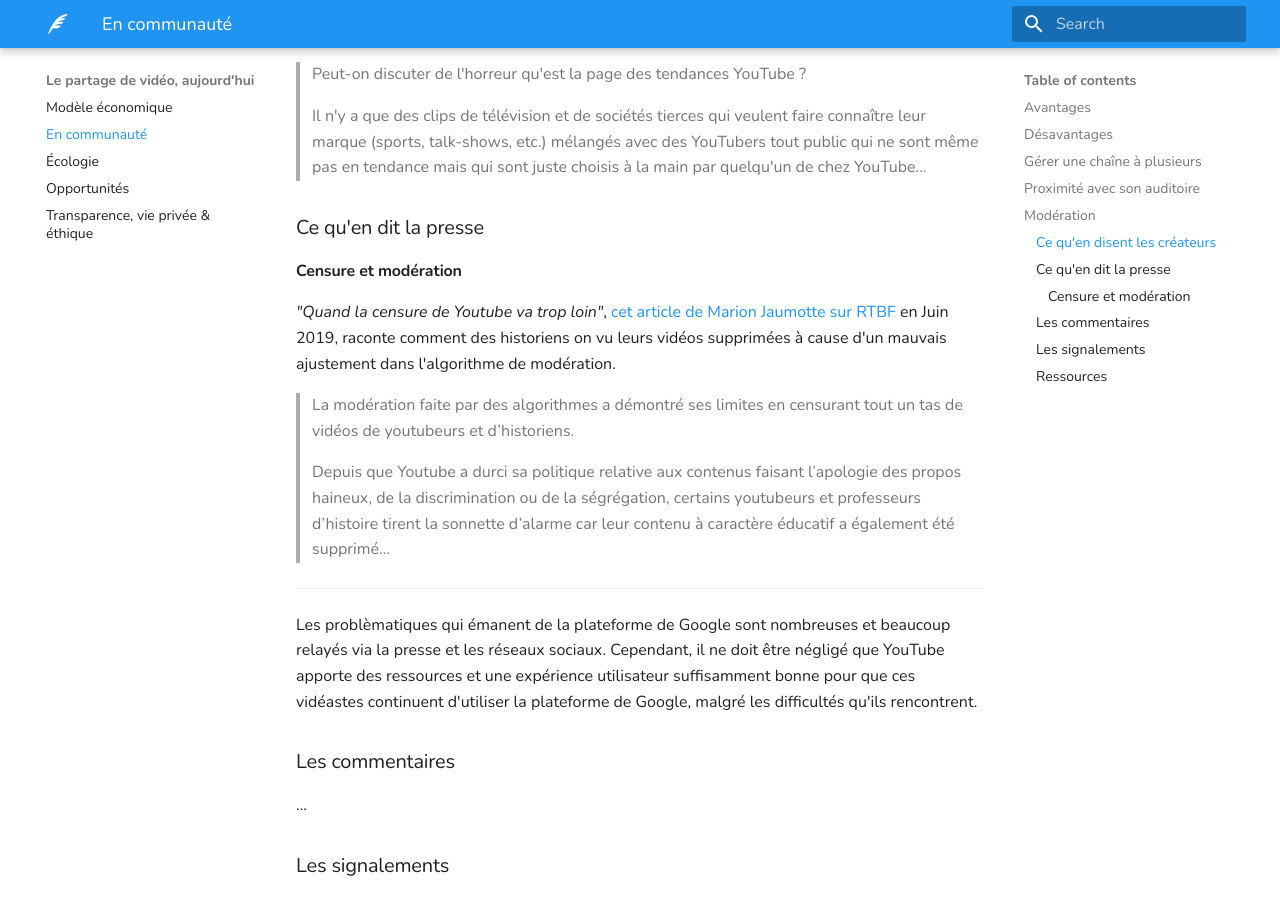
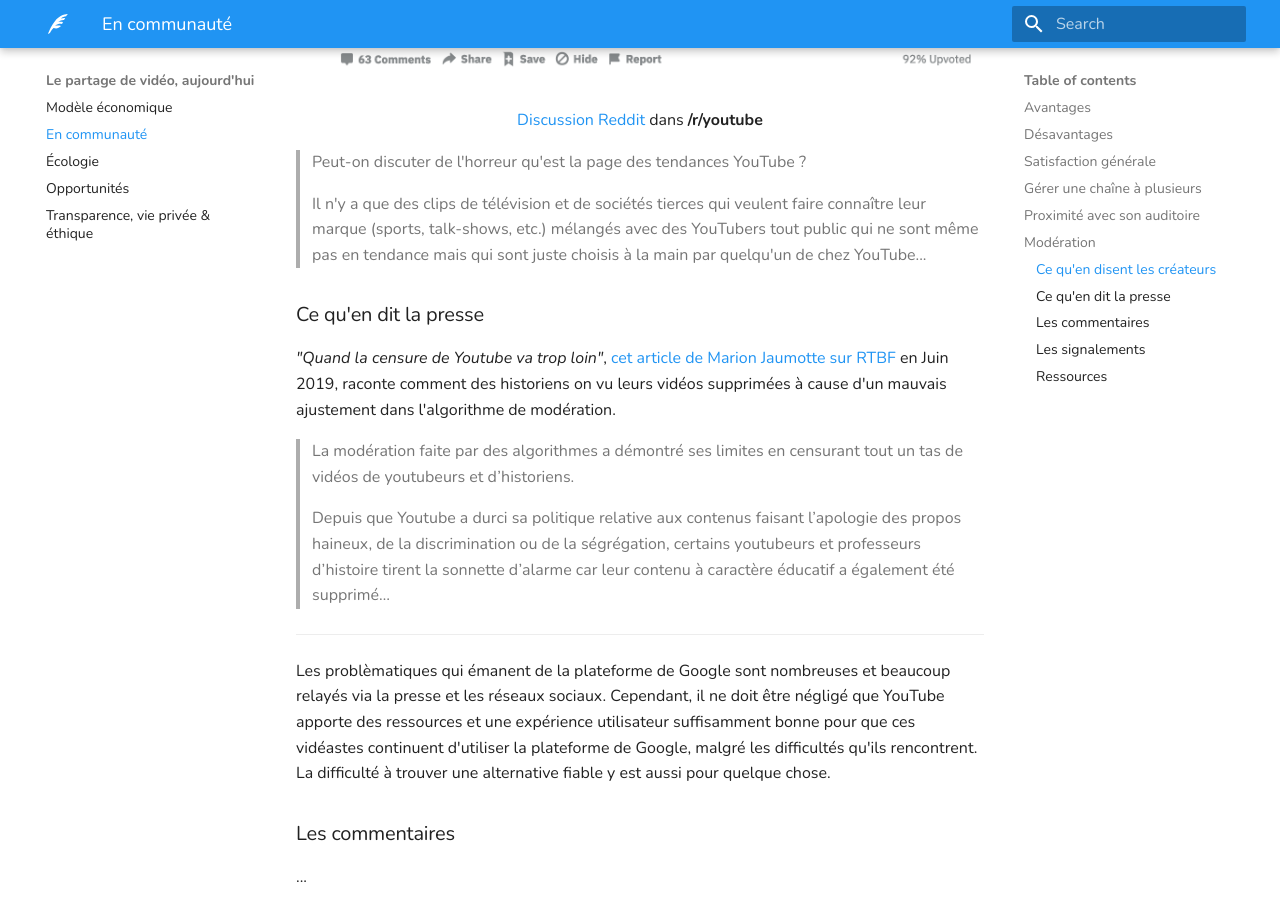
Before and after one commit to sundowndev/livre-blanc-video, an MkDocs documentation site: the page built from docs/today/community.md, in a window 1280 px wide and 900 px high, scrolled down 5395 px. Built offline with MkDocs 1.6.1 and Material for MkDocs 9.7.7, drawn with Linux system fonts in a browser that asks for light colours; some of the changed text lies outside the part shown.

Commit message:
update content

```diff
--- a/docs/today/community.md
+++ b/docs/today/community.md
@@ -25,7 +25,9 @@
 - **L'algorithme de recommandation peine à trouver du contenu de qualité**: YouTube pousse de moins en moins à la découverte de créateurs, produisant un vrai travail. La plateforme ne s'adapte pas aux centres d'intérêts de l'utilisateurs mais aux centres d'intérêts de tous en même temps.
 - **Manque de personnalisation**: L'utilisateur ne contrôle pas comment les vidéos lui sont recommandées, ni le contenu qu'il souhaite voir sur sa page d'accueil. La majorité des recommandations sont basées sur l'audience et l'engagement. Poussant notamment les créateurs à réaliser fréquemment du contenu qui pousse au clique.
 
-Sans se limiter à YouTube cette fois-ci, nous pouvons observer que parmis les sondés, les avis des utilisateurs sur la plateforme qu'ils utilisent sont mitigés.
+### Satisfaction générale
+
+Sans se limiter à YouTube cette fois-ci, nous pouvons observer que parmis les sondés, les avis des utilisateurs sur la plateforme qu'ils utilisent sont mitigés. Plus de la moitié des internautes ne se sentent pas pleinement satisfaits de la plateforme qu'ils utilisent au quotidien.
 
 ![](../assets/study_5.png)
 
@@ -66,8 +68,6 @@
 
 ### Ce qu'en dit la presse
 
-#### Censure et modération
-
 *"Quand la censure de Youtube va trop loin"*, [cet article de  Marion Jaumotte sur RTBF][10] en Juin 2019, raconte comment des historiens on vu leurs vidéos supprimées à cause d'un mauvais ajustement dans l'algorithme de modération.
 
 >La modération faite par des algorithmes a démontré ses limites en censurant tout un tas de vidéos de youtubeurs et d’historiens.
@@ -76,7 +76,7 @@
 
 ----
 
-Les problèmatiques qui émanent de la plateforme de Google sont nombreuses et beaucoup relayés via la presse et les réseaux sociaux. Cependant, il ne doit être négligé que YouTube apporte des ressources et une expérience utilisateur suffisamment bonne pour que ces vidéastes continuent d'utiliser la plateforme de Google, malgré les difficultés qu'ils rencontrent.
+Les problèmatiques qui émanent de la plateforme de Google sont nombreuses et beaucoup relayés via la presse et les réseaux sociaux. Cependant, il ne doit être négligé que YouTube apporte des ressources et une expérience utilisateur suffisamment bonne pour que ces vidéastes continuent d'utiliser la plateforme de Google, malgré les difficultés qu'ils rencontrent. La difficulté à trouver une alternative fiable y est aussi pour quelque chose.
 
 ### Les commentaires
 
```
Also changed, not shown: docs/today/business-model.md (+20 -1 lines), docs/assets/screenshot_10.png (added), docs/assets/screenshot_11.png (added).
